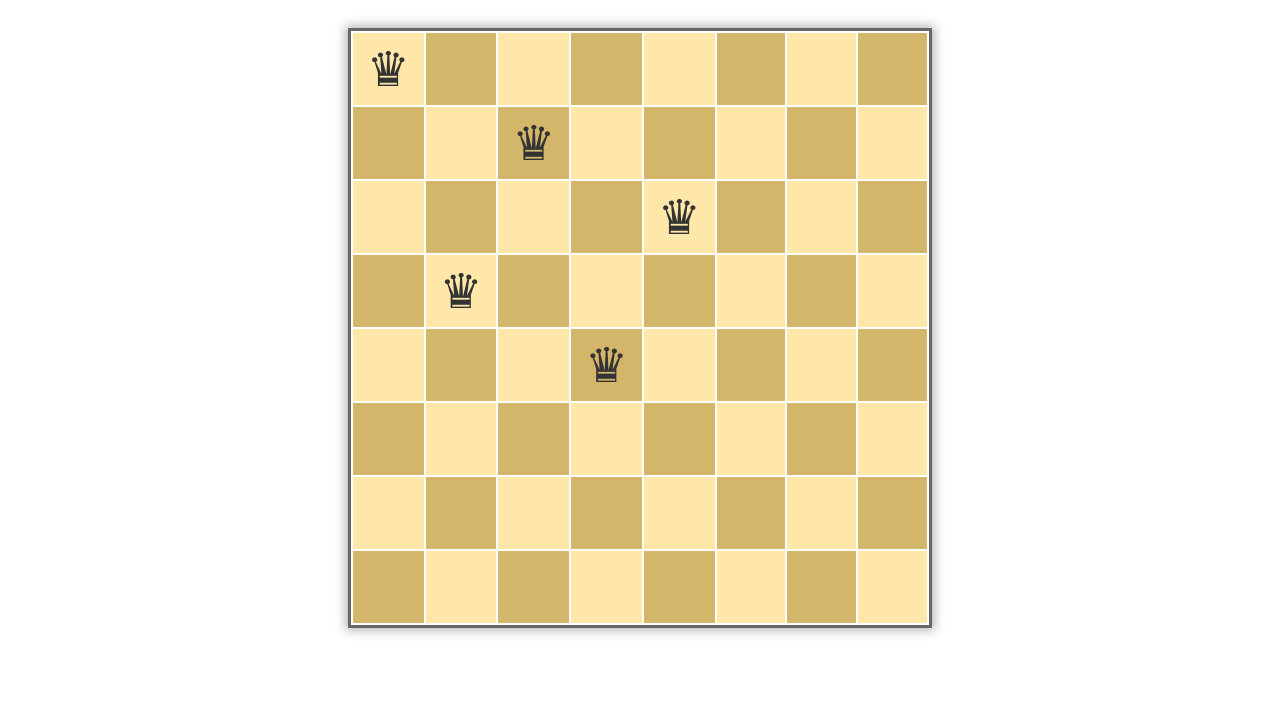
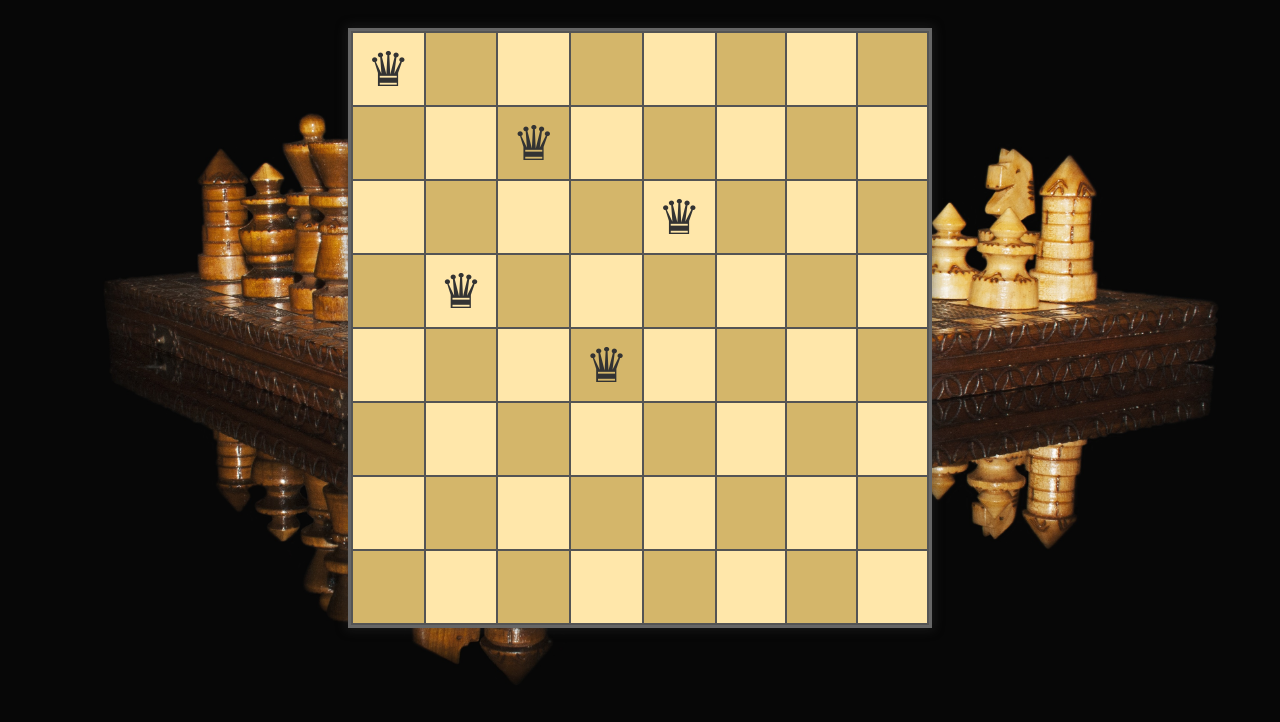
Before and after one commit to mohammad128/nQueen, a PHP site: page / in a window 1280 px wide. Shown: the top 722 px of the page. Run offline with PHP 8.4, Linux system fonts and the light colour scheme.

Commit message:
add background

```diff
--- a/assets/styles/style.css
+++ b/assets/styles/style.css
@@ -5,9 +5,17 @@
     -moz-user-select: none; /* Firefox */
     -ms-user-select: none; /* Internet Explorer/Edge */
 }
+html {
+}
+
 body{
     display: flex;
     justify-content: center;
+    background: url('../images/bg.jpg') no-repeat center center fixed;
+    -webkit-background-size: cover;
+    -moz-background-size: cover;
+    -o-background-size: cover;
+    background-size: cover;
 }
 table {
     overflow: hidden;
@@ -20,6 +28,7 @@ table {
     -moz-box-shadow: 0px 0px 10px 2px rgba(50, 50, 50, 0.4);
     box-shadow: 0px 0px 10px 2px rgba(50, 50, 50, 0.4);
     margin: 20px;
+    background: #545454;
 }
 
 td {
@@ -54,7 +63,7 @@ td.active:hover .line.x-y:before {
     position: absolute;
     display: inline;
     height: 2px;
-    background: rgba(0, 0, 0, 0.55);
+    background: rgba(255, 255, 255, 0.55);
     width: 10000px;
     left: -5000px;
     top: 30px;
@@ -64,7 +73,7 @@ td.active:hover .line.x-y:after {
     position: absolute;
     display: inline;
     height: 2px;
-    background: rgba(0, 0, 0, 0.55);
+    background: rgba(255, 255, 255, 0.55);
     width: 10000px;
     left: -5022px;
     transform-origin: center;
@@ -75,7 +84,7 @@ td.active:hover .line.line-45deg {
     position: absolute;
     display: inline;
     height: 2px;
-    background: rgba(0, 0, 0, 0.55);
+    background: rgba(255, 255, 255, 0.55);
     width: 10000px;
     left: -5000px;
     top: 0px;
@@ -86,7 +95,7 @@ td.active:hover .line.line-45deg- {
     position: absolute;
     display: inline;
     height: 2px;
-    background: rgba(0, 0, 0, 0.55);
+    background: rgba(255, 255, 255, 0.55);
     width: 10000px;
     left: -5000px;
     top: 70px;
```
Also changed, not shown: assets/images/bg.jpg (added).
